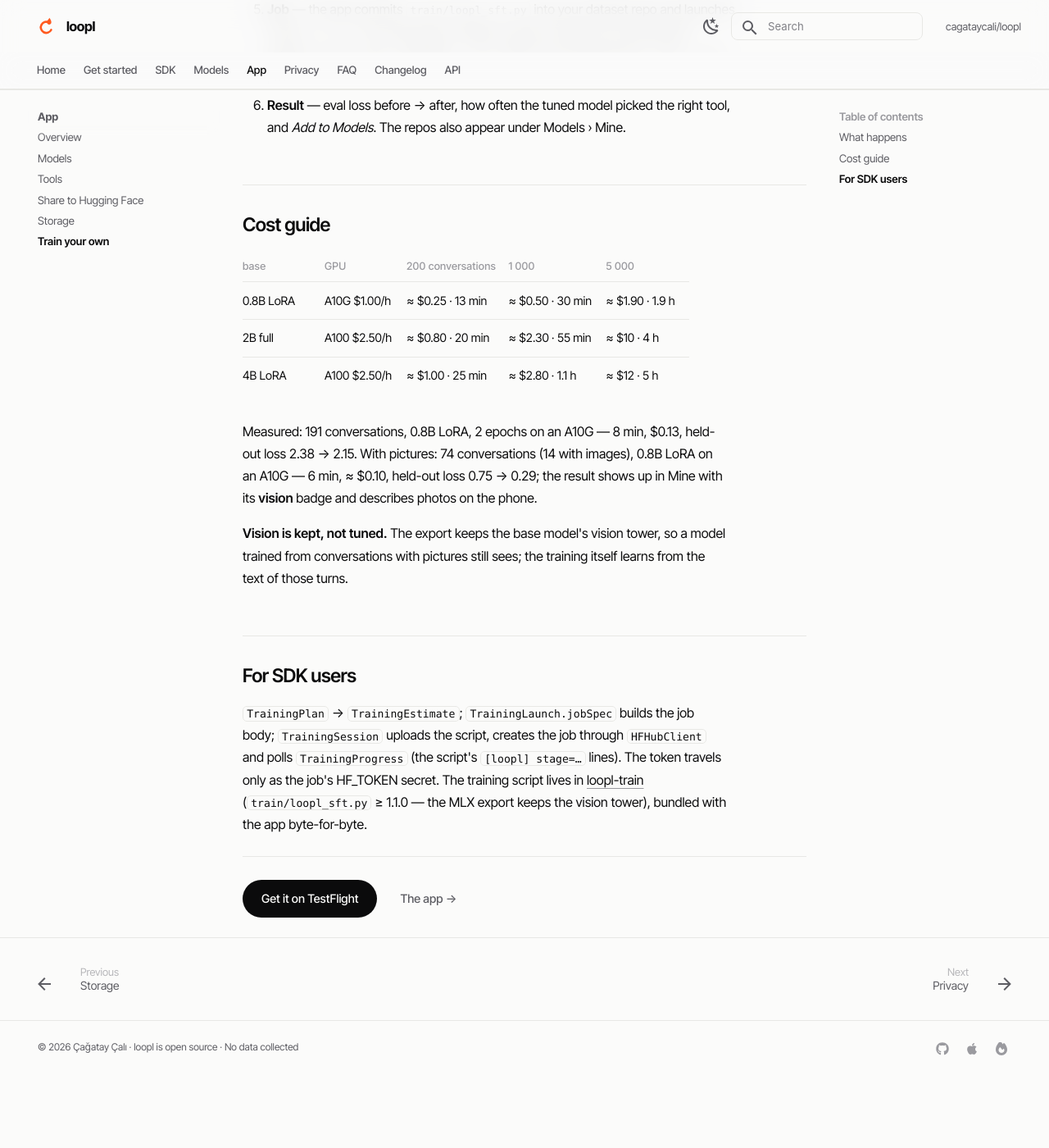
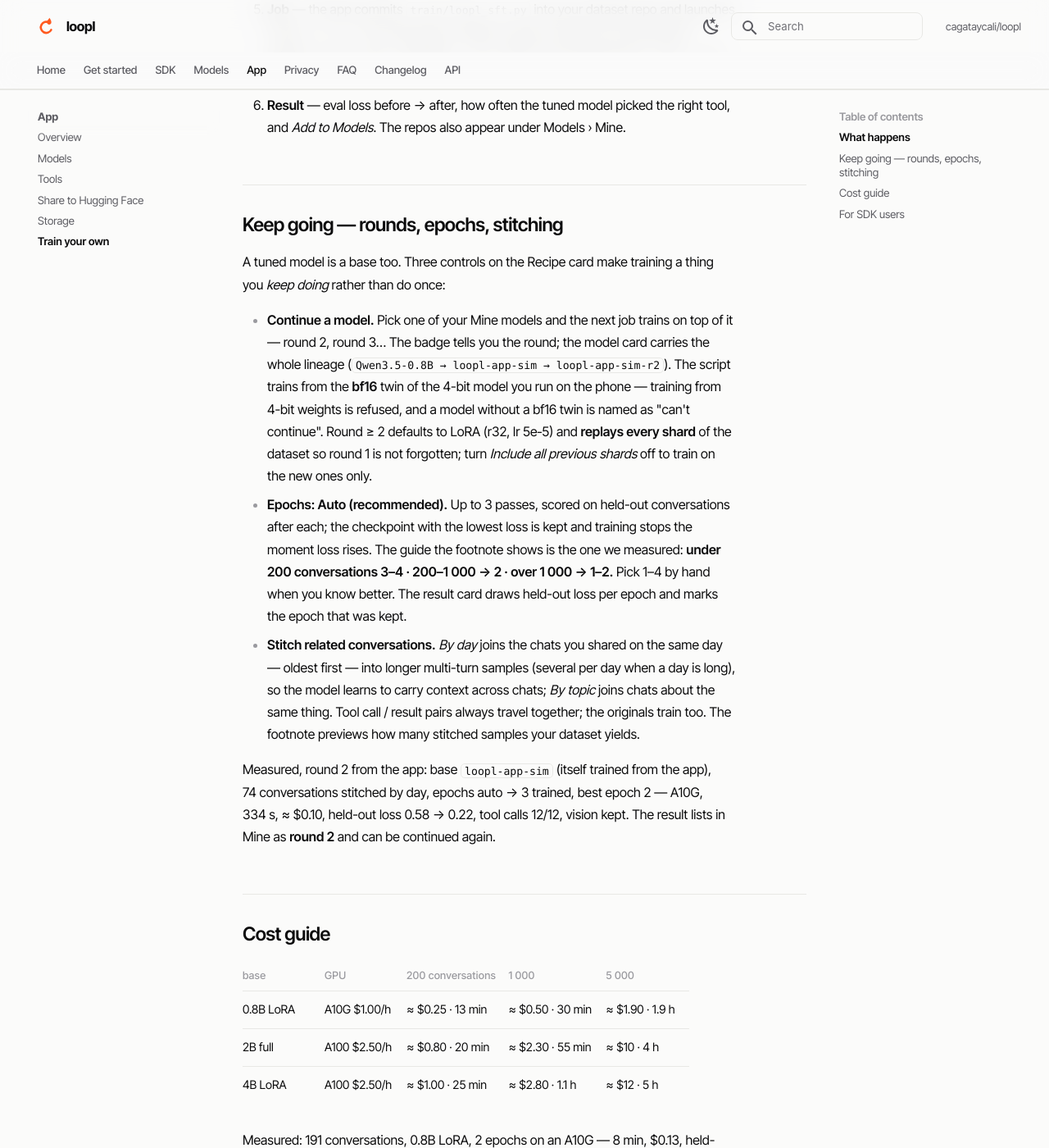
Before and after one commit to cagataycali/loopl, an MkDocs documentation site: the page built from docs/app/train.md, in a window 1280 px wide and 1400 px high, scrolled down 5020 px. Shown: the whole window at 82% size. Built offline with MkDocs 1.6.1 and Material for MkDocs 9.7.7, drawn with Linux system fonts in a browser that asks for light colours; before the commit the page ends 6329 px from its top, so only the background shows below that.

Commit message:
docs: Train your own — Keep going (rounds, epochs auto, stitching) with the measured round-2 run; changelog

```diff
--- a/docs/app/train.md
+++ b/docs/app/train.md
@@ -33,6 +33,24 @@
 5. **Job** — the app commits `train/loopl_sft.py` into your dataset repo and launches it with `uv run`. The script trains, merges, scores on held-out conversations, pushes `<you>/<name>` (weights), `-4bit` (MLX, for the phone) and `-GGUF` — all private.
 6. **Result** — eval loss before → after, how often the tuned model picked the right tool, and *Add to Models*. The repos also appear under Models › Mine.
 
+## Keep going — rounds, epochs, stitching
+
+A tuned model is a base too. Three controls on the Recipe card make training a thing you *keep doing* rather than do once:
+
+- **Continue a model.** Pick one of your Mine models and the next job trains on top of it — round 2, round 3… The badge tells you the round; the model card
+  carries the whole lineage (`Qwen3.5-0.8B → loopl-app-sim → loopl-app-sim-r2`). The script trains from the **bf16** twin of the 4-bit model you run on the phone —
+  training from 4-bit weights is refused, and a model without a bf16 twin is named as "can't continue". Round ≥ 2 defaults to LoRA (r32, lr 5e‑5) and
+  **replays every shard** of the dataset so round 1 is not forgotten; turn *Include all previous shards* off to train on the new ones only.
+- **Epochs: Auto (recommended).** Up to 3 passes, scored on held-out conversations after each; the checkpoint with the lowest loss is kept and training stops the
+  moment loss rises. The guide the footnote shows is the one we measured: **under 200 conversations 3–4 · 200–1 000 → 2 · over 1 000 → 1–2.** Pick 1–4 by hand
+  when you know better. The result card draws held-out loss per epoch and marks the epoch that was kept.
+- **Stitch related conversations.** *By day* joins the chats you shared on the same day — oldest first — into longer multi-turn samples (several per day when a day
+  is long), so the model learns to carry context across chats; *By topic* joins chats about the same thing. Tool call / result pairs always travel together; the
+  originals train too. The footnote previews how many stitched samples your dataset yields.
+
+Measured, round 2 from the app: base `loopl-app-sim` (itself trained from the app), 74 conversations stitched by day, epochs auto → 3 trained, best epoch 2 —
+A10G, 334 s, ≈ $0.10, held-out loss 0.58 → 0.22, tool calls 12/12, vision kept. The result lists in Mine as **round 2** and can be continued again.
+
 ## Cost guide
 
 | base | GPU | 200 conversations | 1 000 | 5 000 |
```
Also changed, not shown: docs/changelog.md (+3 -0 lines).
